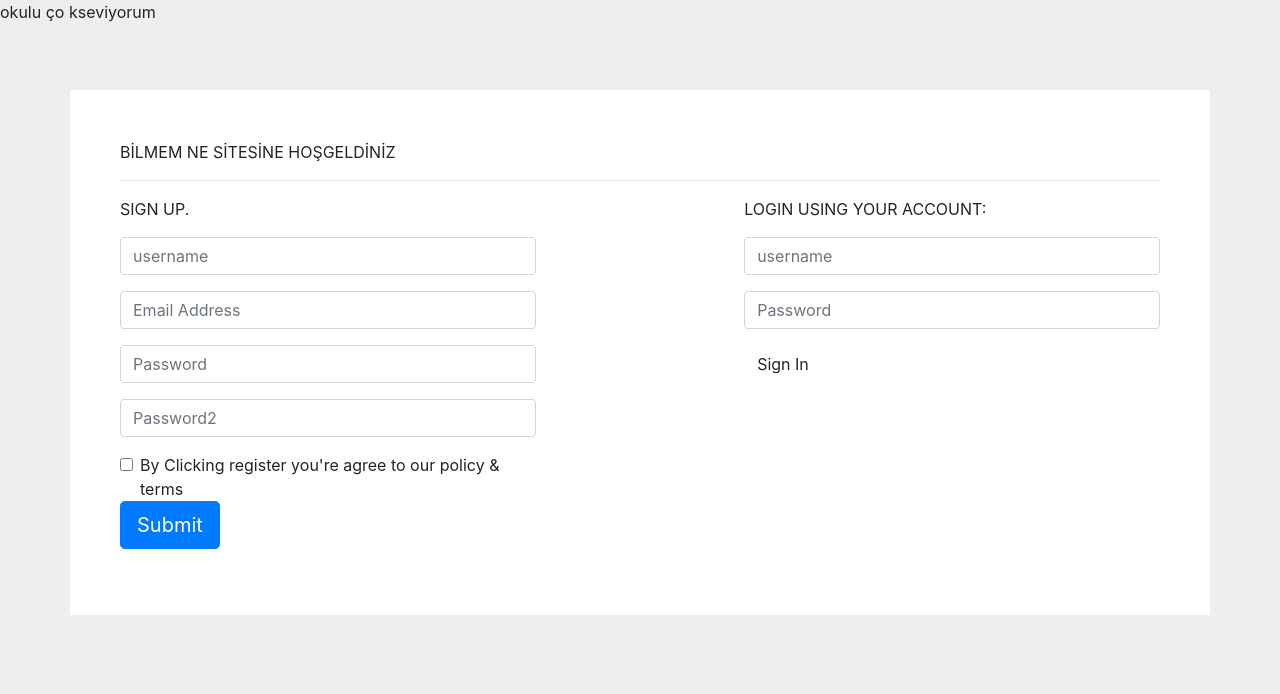
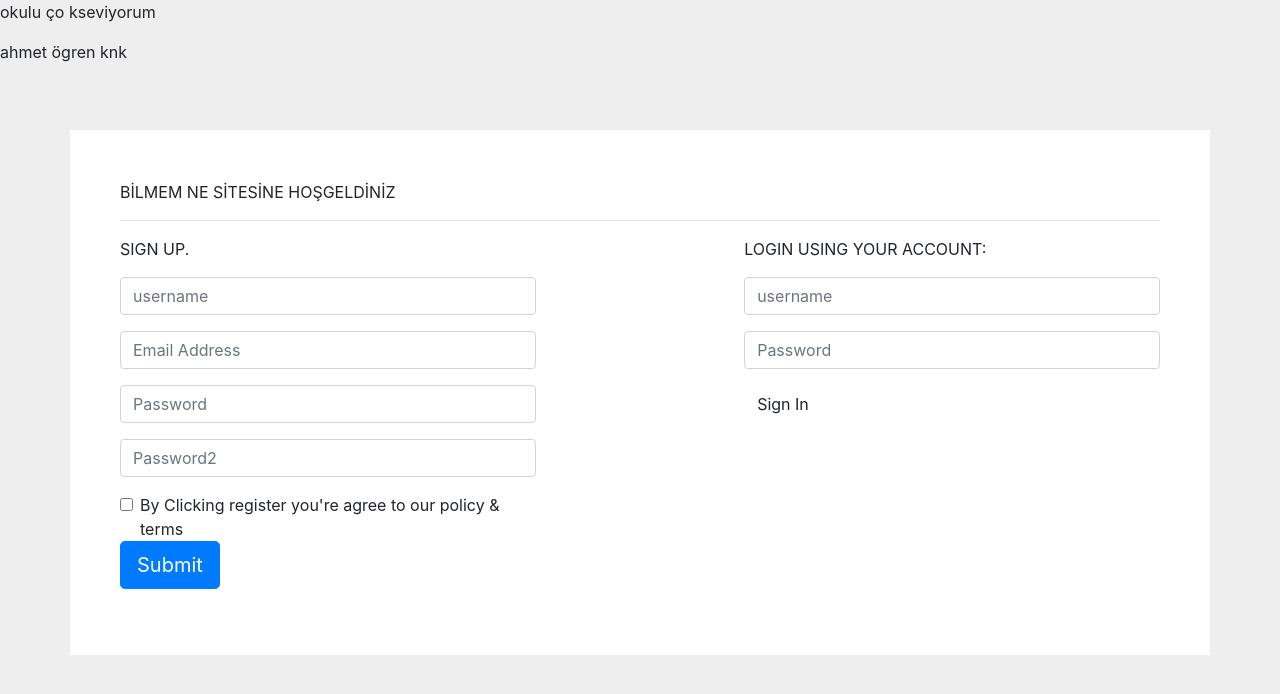
Before and after one commit to HASAN-GRDL/Takvim-Uygulamas-, a plain HTML site: page index.html in a window 1280 px wide. Drawn offline with nearby package versions, Linux system fonts and the light colour scheme; files that its build step writes are made by us from their sources.

Commit message:
ahmet ekleme

```diff
--- a/index.html
+++ b/index.html
@@ -35,6 +35,9 @@
 	<body>
 		<p>
 			okulu ço kseviyorum
+		</p>
+		<p>
+			ahmet ögren knk
 		</p>
 	<div class="container-fluid">
 		<div class="container">
```
